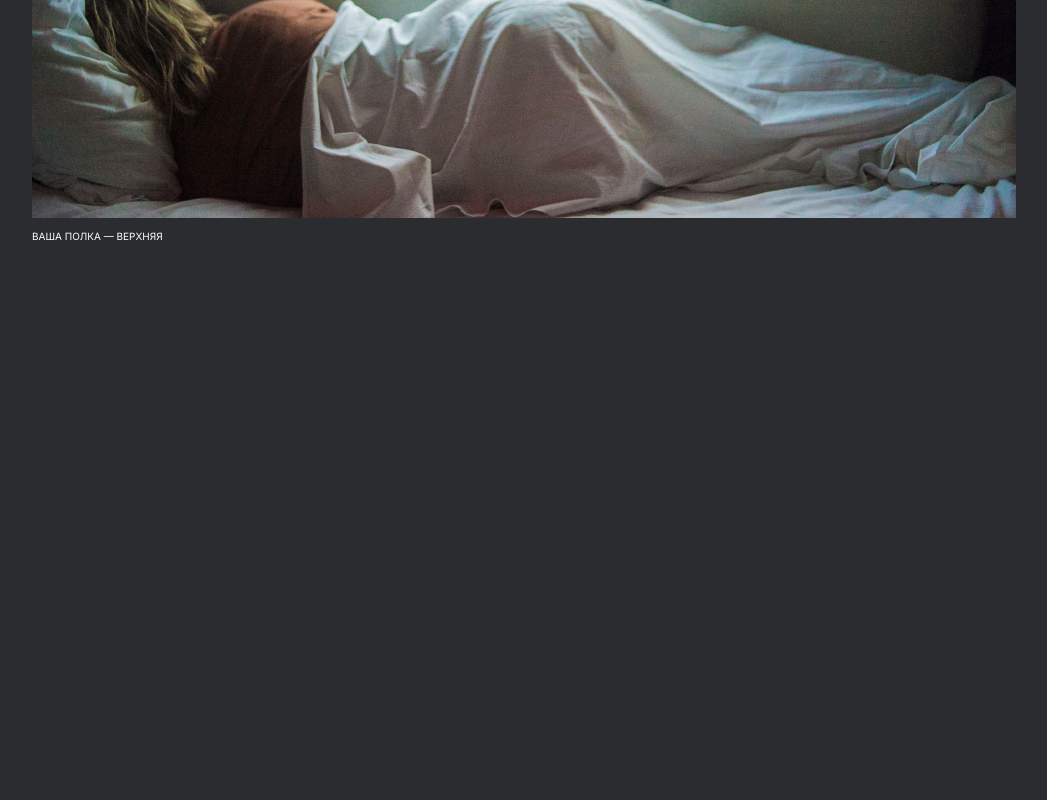
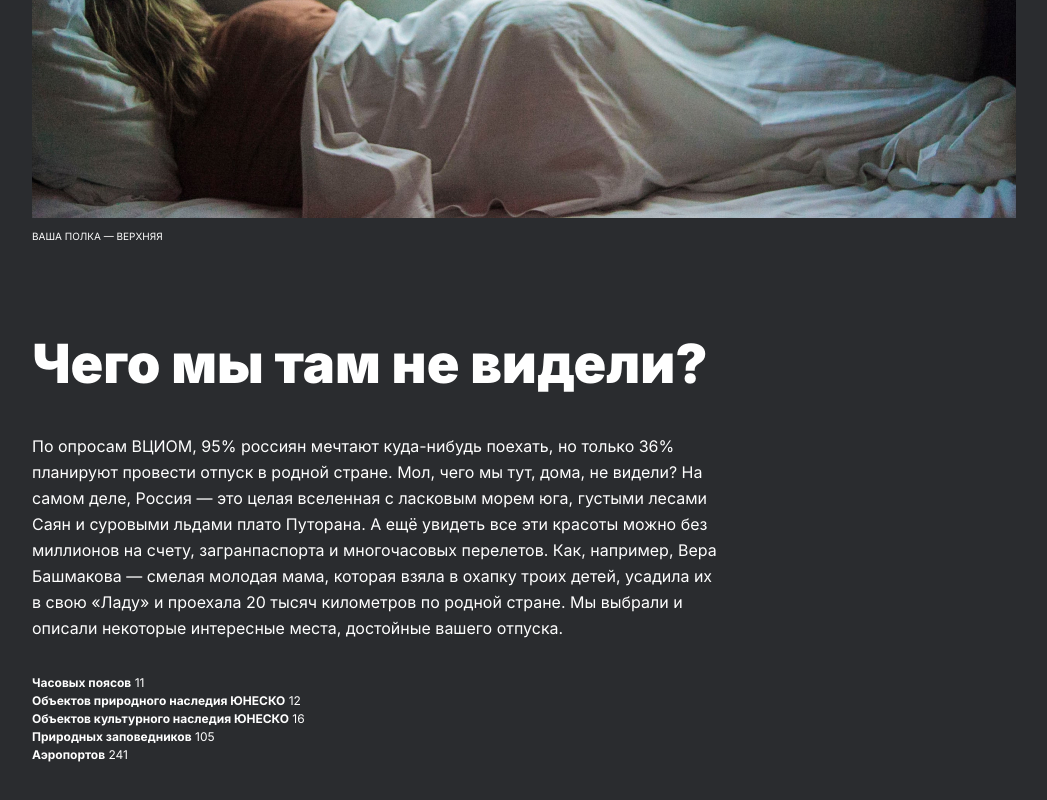
Before and after one commit to StMelik/russian-travel, a plain HTML site: page index.html in a window 1280 px wide. Shown: the part 893-1693 px from the top of the page, without its empty margins (116-1163 px from the left). Before the commit the page ends 1228 px from the top, so only its background shows below. Drawn offline with Linux system fonts and the light colour scheme.

Commit message:
added info block

```diff
--- a/fonts.css
+++ b/fonts.css
@@ -8,6 +8,15 @@
 }
 
 @font-face {
+    font-family: "Inter-Bold";
+    font-style: normal;
+    font-weight: 700;
+    font-display: swap;
+    src: local("Inter-Bold"), url("./fonts/Inter-Bold.woff2") format("woff2"),
+        url("./fonts/Inter-Bold.woff") format("woff");
+}
+
+@font-face {
     font-family: "Inter-Black";
     font-style: normal;
     font-weight: 900;
--- a/index.html
+++ b/index.html
@@ -32,6 +32,47 @@
                 </figure>
             </div>
         </section>
+        <section class="info">
+            <div class="container">
+                <div class="info__inner">
+                    <h2 class="info__title">Чего мы там не видели?</h2>
+                    <p class="info__text">
+                        По опросам ВЦИОМ, 95% россиян мечтают куда-нибудь поехать, но только 36% планируют провести
+                        отпуск в
+                        родной стране. Мол, чего мы тут, дома, не видели? На самом деле, Россия — это целая вселенная с
+                        ласковым морем юга, густыми лесами Саян и суровыми льдами плато Путорана. А ещё увидеть все эти
+                        красоты можно без миллионов на счету, загранпаспорта и многочасовых перелетов. Как, например,
+                        Вера
+                        Башмакова — смелая молодая мама, которая взяла в охапку троих детей, усадила их в свою «Ладу» и
+                        проехала 20 тысяч километров по родной стране. Мы выбрали и описали некоторые интересные места,
+                        достойные вашего отпуска.
+                    </p>
+                    <ul class="info__list">
+                        <li class="info__list-item">
+                            <span class="info__list-item_text">Часовых поясов</span>
+                            11
+                        </li>
+                        <li class="info__list-item">
+                            <span class="info__list-item_text">Объектов природного наследия ЮНЕСКО</span>
+                            12
+                        </li>
+                        <li class="info__list-item">
+                            <span class="info__list-item_text">Объектов культурного наследия ЮНЕСКО</span>
+                            16
+                        </li>
+                        <li class="info__list-item">
+                            <span class="info__list-item_text">Природных заповедников</span>
+                            105
+                        </li>
+                        <li class="info__list-item">
+                            <span class="info__list-item_text">Аэропортов</span>
+                            241
+                        </li>
+                    </ul>
+                </div>
+
+            </div>
+        </section>
     </main>
 </body>
 
--- a/style.css
+++ b/style.css
@@ -84,3 +84,33 @@ body {
     text-transform: uppercase;
     text-align: left;
 }
+
+/* -----INFO----- */
+
+.info {
+    margin-bottom: 92px;
+}
+.info__inner {
+    padding-left: 100px;
+}
+.info__title {
+    font-family: "Inter-Black", sans-serif;
+    font-size: 54px;
+    line-height: 58px;
+    margin-bottom: 40px;
+}
+.info__text {
+    margin: 0 0 33px;
+    line-height: 26px;
+    max-width: 690px;
+}
+.info__list {
+    list-style: none;
+    margin: 0;
+    padding: 0;
+    font-size: 12px;
+    line-height: 18px;
+}
+.info__list-item_text {
+    font-family: "Inter-Bold", sans-serif;
+}
```
Also changed, not shown: fonts/Inter-Bold.woff (added), fonts/Inter-Bold.woff2 (added).
